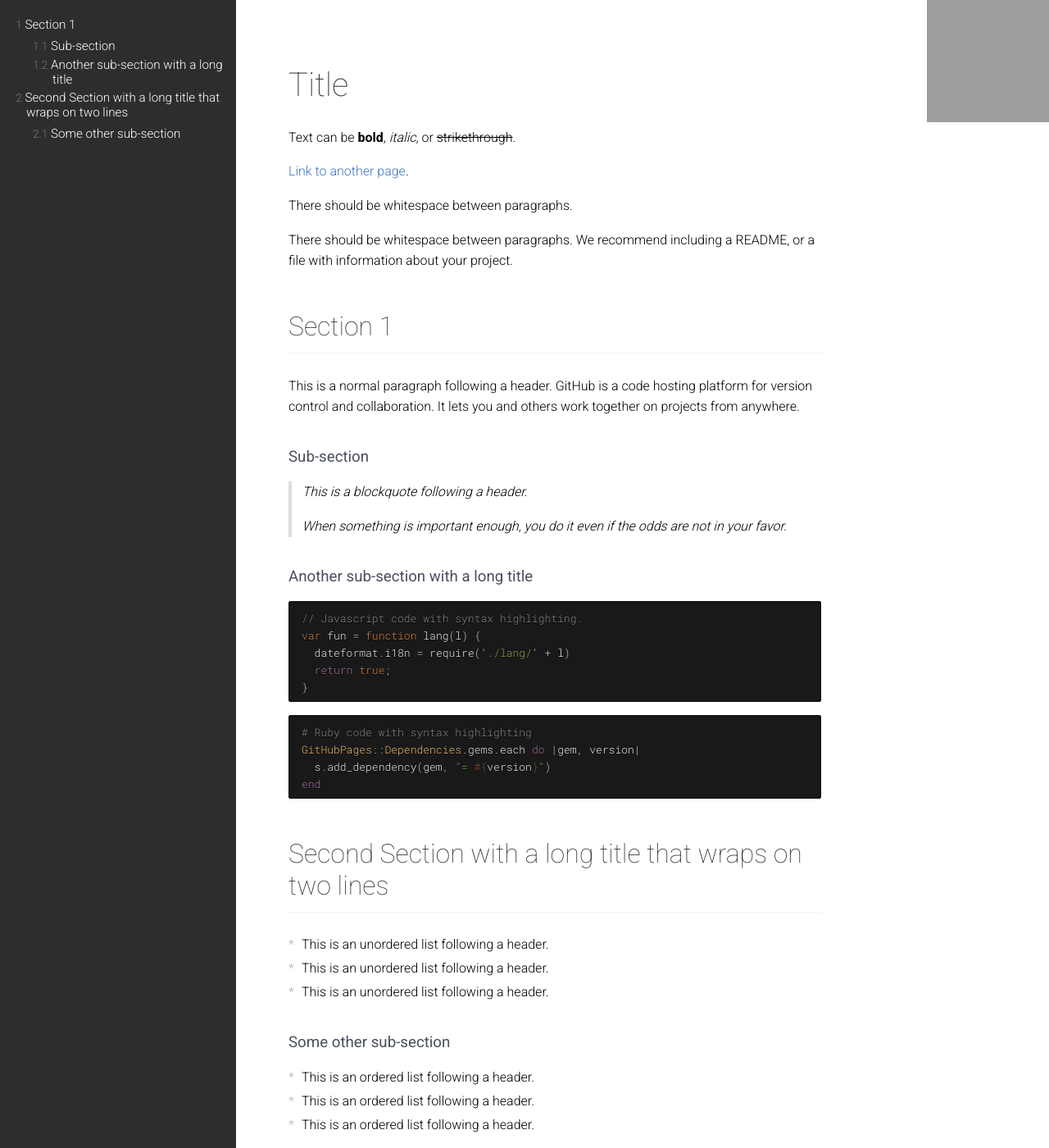
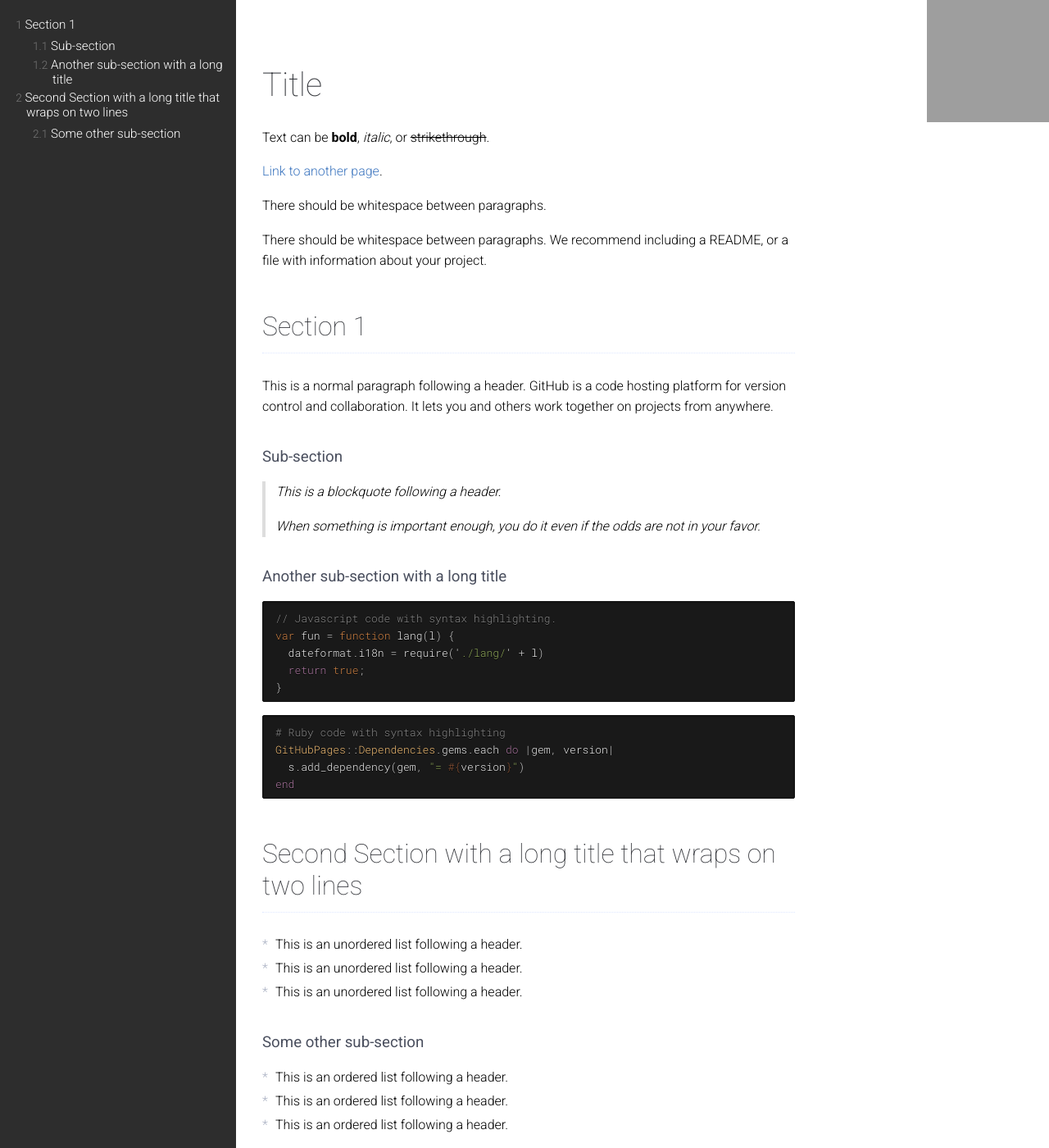
Before and after one commit to rs/gh-readme, a Jekyll site: the page built from index.md, in a window 1280 px wide and 1400 px high. Shown: the whole window at 82% size. Built offline with Jekyll 4.4.1, drawn with Linux system fonts in a browser that asks for light colours; our own code applies the rules of GitHub Pages for plain Markdown files; grey boxes are pictures that could not be loaded.

Commit message:
Fix margins

```diff
--- a/assets/main.scss
+++ b/assets/main.scss
@@ -13,7 +13,7 @@ body {
  */
 
 .readme {
-  margin: 0;
+  margin: 1em;
 }
 
 nav {
@@ -34,7 +34,7 @@ nav {
   .readme {
     width: 650px;
     margin: 3em;
-    margin-left: 20rem;
+    margin-left: 18rem;
     padding: 2rem;
   }
 
```
